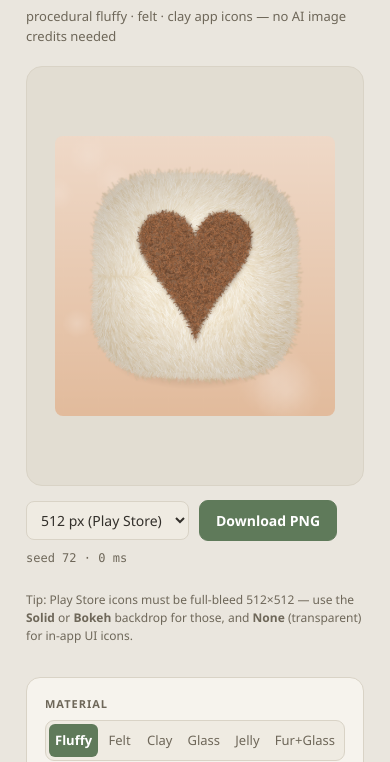
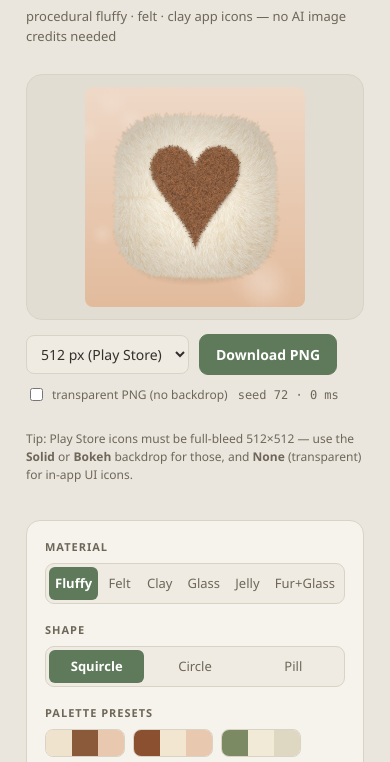
Before and after one commit to dhanud72/plush-icon-studio, a plain HTML site: page index.html in a window 390 px wide. Shown: the part 51-813 px from the top of the page. Drawn offline with Linux system fonts and the light colour scheme.

Commit message:
Sticky preview, transparent-PNG export toggle, performance pass
Preview stage now sticks in view while scrolling controls (compact
pinned bar on mobile). Checkerboard behind preview when backdrop is
None, and a transparent-PNG checkbox that strips the backdrop at
export regardless of preview state. Lag fixes: glyph masks and shape
radii cached, slider/color inputs debounced 150ms so the fur renders
once per adjustment instead of per input event.

Co-Authored-By: Claude Fable 5 <noreply@anthropic.com>
Claude-Session: https://claude.ai/code/session_01ADfoZ2ZyXFtTKqe53Vdzv2

```diff
--- a/index.html
+++ b/index.html
@@ -29,13 +29,22 @@
   .wordmark{font:italic 600 26px/1 Georgia,"Times New Roman",serif;letter-spacing:.01em}
   .tagline{color:var(--ink-soft);font-size:13px}
   main{display:grid;grid-template-columns:320px 1fr;gap:20px;padding:10px 26px 40px;max-width:1280px;margin:0 auto}
-  @media (max-width:860px){main{grid-template-columns:1fr}aside{order:2}}
   aside{background:var(--panel);border:1px solid var(--line);border-radius:14px;padding:18px 18px 24px;
     display:flex;flex-direction:column;gap:18px;align-self:start}
-  .stage-wrap{display:flex;flex-direction:column;gap:14px;min-width:0}
+  .stage-wrap{display:flex;flex-direction:column;gap:14px;min-width:0;
+    position:sticky;top:14px;align-self:start}
   .stage{background:var(--stage);border:1px solid var(--line);border-radius:16px;
     display:flex;align-items:center;justify-content:center;padding:28px;min-height:420px}
   #preview{width:min(440px,100%);height:auto;border-radius:8px}
+  #preview.checker{background:repeating-conic-gradient(rgba(127,127,127,.20) 0% 25%,transparent 0% 50%) 0 0/24px 24px;
+    outline:1px dashed var(--line)}
+  @media (max-width:860px){
+    main{grid-template-columns:1fr}
+    aside{order:2}
+    .stage-wrap{top:0;z-index:5;background:var(--ground);padding:8px 0 4px}
+    .stage{min-height:0;padding:12px}
+    #preview{width:min(220px,58vw)}
+  }
   .label{font-size:11px;font-weight:600;letter-spacing:.09em;text-transform:uppercase;color:var(--ink-soft);margin-bottom:7px}
   .group{display:flex;flex-direction:column}
   .seg{display:flex;background:var(--panel2);border:1px solid var(--line);border-radius:9px;padding:3px;gap:3px;flex-wrap:wrap}
@@ -176,6 +185,9 @@
         <option value="1024">1024 px</option>
       </select>
       <button class="btn primary" id="download">Download PNG</button>
+      <label class="hint" style="display:flex;align-items:center;gap:6px">
+        <input type="checkbox" id="noBg"> transparent PNG (no backdrop)
+      </label>
       <span class="status" id="status"></span>
     </div>
     <p class="hint">Tip: Play Store icons must be full-bleed 512×512 — use the <b>Solid</b> or <b>Bokeh</b> backdrop for those, and <b>None</b> (transparent) for in-app UI icons.</p>
@@ -275,7 +287,18 @@ function boundaryRadii(ctx,path,S,n){
 }
 
 /* ---------- glyph mask ---------- */
+const maskCache=new Map();
 function buildGlyphMask(S){
+  const key=S+"|"+state.glyphScale+"|"+state.glyphText+"|"+state.svgPath.trim();
+  if(!maskCache.has(key)){
+    if(maskCache.size>16)maskCache.clear();
+    const m=buildGlyphMaskUncached(S);
+    if(m)m.bbox=alphaBBox(m.canvas.getContext("2d"),S);
+    maskCache.set(key,m);
+  }
+  return maskCache.get(key);
+}
+function buildGlyphMaskUncached(S){
   const m=document.createElement("canvas");m.width=S;m.height=S;
   const g=m.getContext("2d");
   const box=S*(state.glyphScale/100);
@@ -431,7 +454,7 @@ function applyLighting(g,S){
 /* ---------- glyph finishes ---------- */
 function drawGlyphFlocked(g,S,rng,mask,color,furLen,density){
   const k=S/512,L=furLen*k*0.45;
-  const bb=alphaBBox(mask.canvas.getContext("2d"),S)||{x:0,y:0,w:S,h:S};
+  const bb=mask.bbox||{x:0,y:0,w:S,h:S};
   /* pressed-in shadow so the patch nests into the coat */
   g.save();g.filter=`blur(${4*k}px)`;g.globalAlpha=0.30;
   g.drawImage(tintMask(mask,"rgb(40,20,8)"),1.5*k,3*k);
@@ -471,7 +494,7 @@ function drawGlyphStitched(g,S,rng,mask,color){
   g.drawImage(tintMask(mask,"rgba(30,15,5,1)"),1.5*k,2.5*k);
   g.restore();
   const step=3*k,ang=-Math.PI/4,len=4.2*k;
-  const bb=alphaBBox(mask.canvas.getContext("2d"),S)||{x:0,y:0,w:S,h:S};
+  const bb=mask.bbox||{x:0,y:0,w:S,h:S};
   for(let y=bb.y;y<bb.y+bb.h;y+=step){
     for(let x=bb.x;x<bb.x+bb.w;x+=step){
       const jx=x+(rng()-0.5)*step, jy=y+(rng()-0.5)*step;
@@ -628,6 +651,7 @@ function renderBackground(g,S,rng){
 }
 
 /* ---------- main render ---------- */
+const radiiCache=new Map();
 function renderIcon(ctx,S){
   const rng=mulberry32(state.seed>>>0 || 1);
   ctx.clearRect(0,0,S,S);
@@ -649,7 +673,9 @@ function renderIcon(ctx,S){
   const off=document.createElement("canvas");off.width=S;off.height=S;
   const g=off.getContext("2d");
   const path=shapePath(state.shape,S);
-  const radii=boundaryRadii(g,path,S,180);
+  const rkey=state.shape+"|"+S;
+  if(!radiiCache.has(rkey))radiiCache.set(rkey,boundaryRadii(g,path,S,180));
+  const radii=radiiCache.get(rkey);
 
   if(state.style==="clay"){
     renderClayBody(g,S,path,state.baseColor);
@@ -682,22 +708,28 @@ function renderIcon(ctx,S){
 
 /* ---------- UI wiring ---------- */
 const preview=$("preview"),pctx=preview.getContext("2d");
-let pending=null;
-function requestRender(){
+let pending=null,debTimer=null;
+/* immediate=true for discrete clicks; sliders/pickers debounce so the
+   heavy fur render runs once after the drag settles, not per pixel */
+function requestRender(immediate){
   $("status").textContent="rendering…";
+  clearTimeout(debTimer);
+  debTimer=setTimeout(()=>{
     if(pending)cancelAnimationFrame(pending);
     pending=requestAnimationFrame(()=>{
       const t0=performance.now();
       renderIcon(pctx,512);
+      preview.classList.toggle("checker",state.bg==="transparent");
       $("status").textContent=`seed ${state.seed} · ${(performance.now()-t0).toFixed(0)} ms`;
       pending=null;
     });
+  },immediate?0:150);
 }
 function seg(id,key){
   $(id).addEventListener("click",e=>{
     const b=e.target.closest("button");if(!b)return;
     $(id).querySelectorAll("button").forEach(x=>x.classList.toggle("on",x===b));
-    state[key]=b.dataset.v;requestRender();
+    state[key]=b.dataset.v;requestRender(true);
   });
 }
 seg("segStyle","style");seg("segShape","shape");
@@ -717,7 +749,7 @@ $("density").addEventListener("input",e=>{state.density=+e.target.value/100;
 $("seed").addEventListener("input",e=>{state.seed=parseInt(e.target.value,10)||1;requestRender();});
 $("dice").addEventListener("click",()=>{
   state.seed=Math.floor(Math.random()*99999);
-  $("seed").value=state.seed;requestRender();
+  $("seed").value=state.seed;requestRender(true);
 });
 
 /* palette buttons */
@@ -730,7 +762,7 @@ PALETTES.forEach(p=>{
   b.addEventListener("click",()=>{
     state.baseColor=p.base;state.glyphColor=p.glyph;state.bgColor=p.bg;
     $("baseColor").value=p.base;$("glyphColor").value=p.glyph;$("bgColor").value=p.bg;
-    requestRender();
+    requestRender(true);
   });
   $("palettes").appendChild(b);
 });
@@ -738,7 +770,7 @@ PALETTES.forEach(p=>{
 CHIPS.forEach(ch=>{
   const b=document.createElement("button");b.textContent=ch;
   b.addEventListener("click",()=>{state.glyphText=ch;$("glyphText").value=ch;
-    state.svgPath="";$("svgPath").value="";requestRender();});
+    state.svgPath="";$("svgPath").value="";requestRender(true);});
   $("chips").appendChild(b);
 });
 
@@ -749,7 +781,10 @@ $("download").addEventListener("click",()=>{
   $("status").textContent=`exporting ${S}px…`;
   setTimeout(()=>{
     const c=document.createElement("canvas");c.width=S;c.height=S;
+    const prevBg=state.bg;
+    if($("noBg").checked)state.bg="transparent";
     renderIcon(c.getContext("2d"),S);
+    state.bg=prevBg;
     const url=c.toDataURL("image/png");
     const name=(state.glyphText||"icon").replace(/[^\w]/g,"")||"icon";
     const file=`plush-${state.style}-${name}-${S}.png`;
@@ -763,5 +798,5 @@ $("download").addEventListener("click",()=>{
 $("closeOverlay").addEventListener("click",()=>$("overlay").classList.remove("open"));
 $("overlay").addEventListener("click",e=>{if(e.target.id==="overlay")$("overlay").classList.remove("open");});
 
-requestRender();
+requestRender(true);
 </script>
```
Lines whose indentation alone changed are shown as unchanged.
